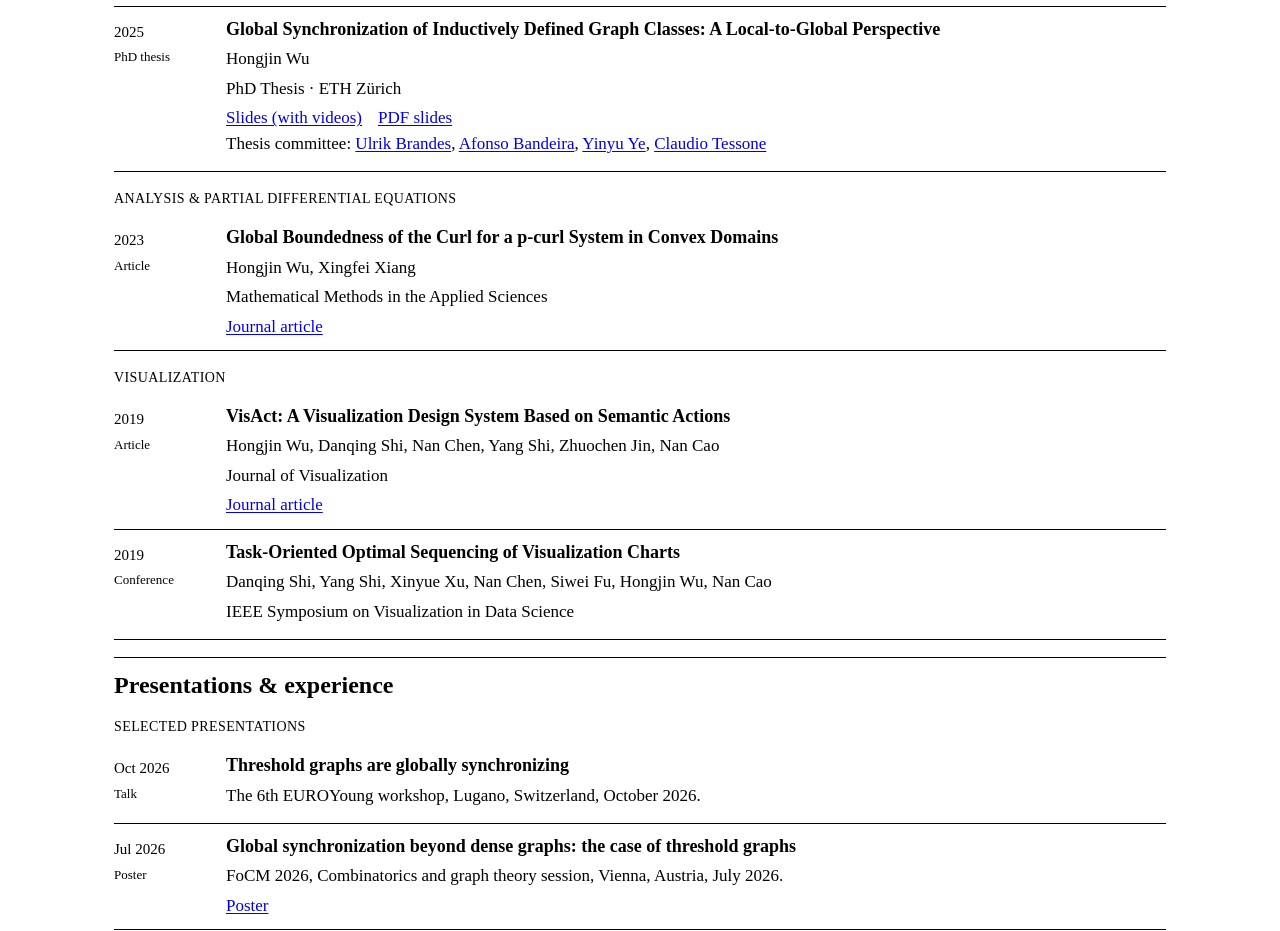
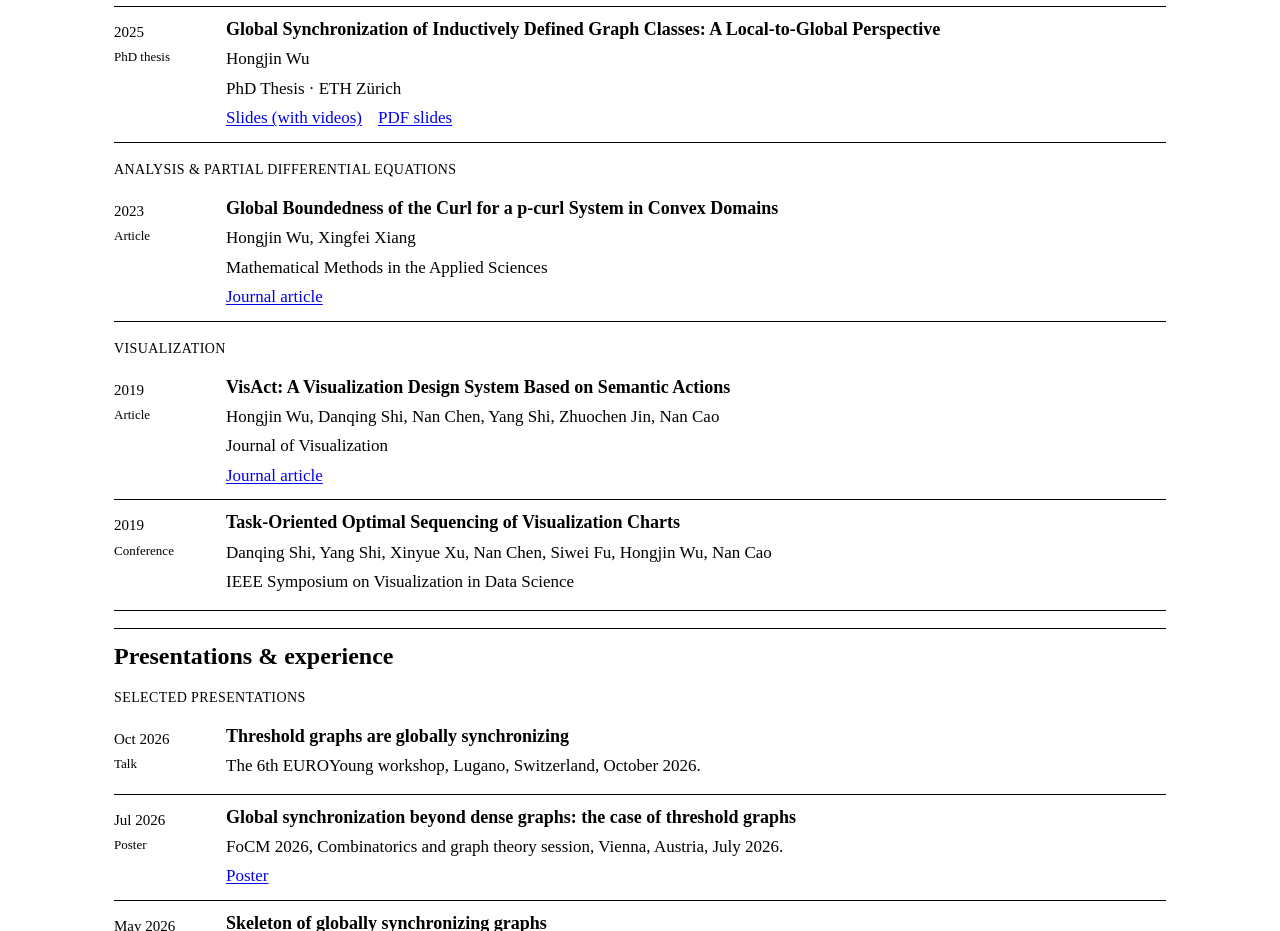
Before and after one commit to wu-hjj/wu-hjj.github.io, a plain HTML site: page index.html in a window 1280 px wide. Shown: the part 1040-1971 px from the top of the page. Drawn offline with Linux system fonts and the light colour scheme.

Commit message:
Remove separate PhD thesis committee list from homepage

```diff
--- a/index.html
+++ b/index.html
@@ -90,7 +90,6 @@
               <p class="authors">Hongjin Wu</p>
               <p class="venue">PhD Thesis · ETH Zürich</p>
               <div class="publication-links"><a href="slides/phd-defense/">Slides (with videos)</a><a href="slides/phd-defense/hongjin-wu-phd-defense.pdf">PDF slides</a></div>
-              <p class="authors">Thesis committee: <a href="https://scholar.google.com/citations?user=fmmZrwgAAAAJ&amp;hl=en">Ulrik Brandes</a>, <a href="https://people.math.ethz.ch/~abandeira/">Afonso Bandeira</a>, <a href="https://stanford.edu/~yyye/">Yinyu Ye</a>, <a href="https://www.ifi.uzh.ch/en/bdlt/Team/Tessone.html">Claudio Tessone</a></p>
             </div>
           </li>
         </ol>
```
